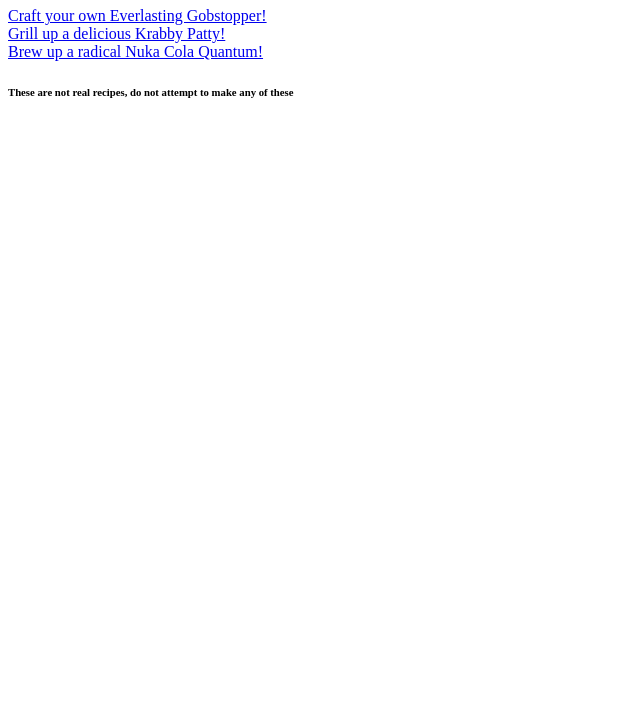
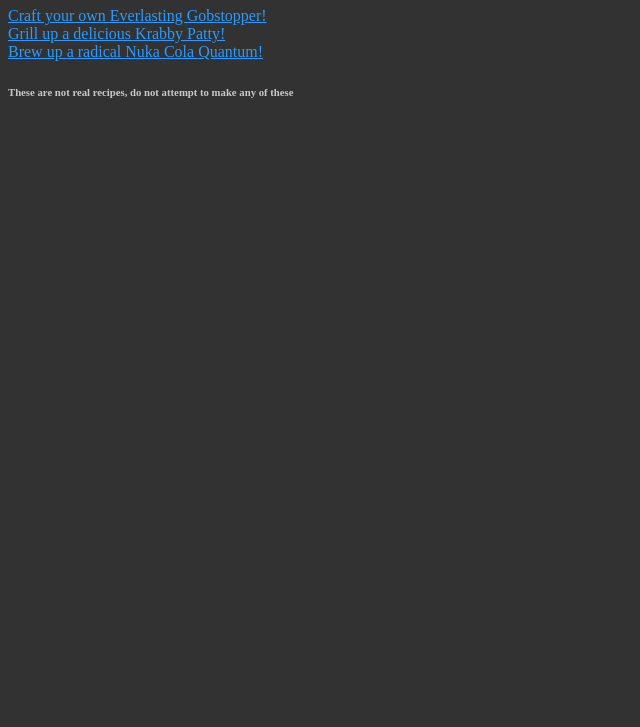
Before and after one commit to KingoftheCavern/odin-recipes, a plain HTML site: page index.html in a window 1280 px wide. Shown: the part 73-800 px from the top of the page, without its empty margins (0-640 px from the left). Drawn offline with Linux system fonts and the light colour scheme.

Commit message:
Use CSS to change site to night mode

```diff
--- a/index.html
+++ b/index.html
@@ -4,6 +4,7 @@
 <head>
     <title>Recipe Hub</title>
     <meta charset="utf-8">
+    <link rel="stylesheet" href="style.css">
 </head>
 
 <body>
--- /dev/null
+++ b/style.css
@@ -0,0 +1,11 @@
+body {
+    background-color: rgb(050, 050, 050);
+    color: rgb(200, 200, 200);
+}
+a:link {
+    color: rgb(41, 155, 255);
+}
+
+a:visited {
+    color: rgb(185, 100, 255);
+}
```
Also changed, not shown: recipes/gobstopper.html (+1 -0 lines), recipes/krabbypatty.html (+1 -0 lines), recipes/nukacolaquantum.html (+1 -0 lines), 1 other file.
